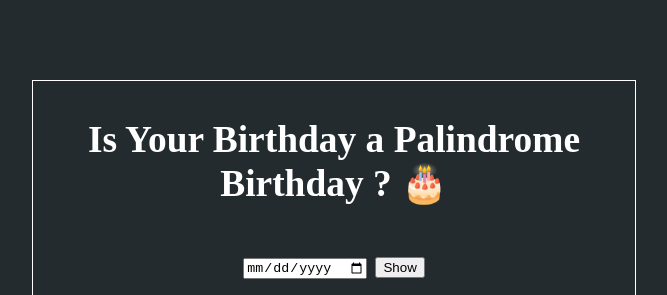
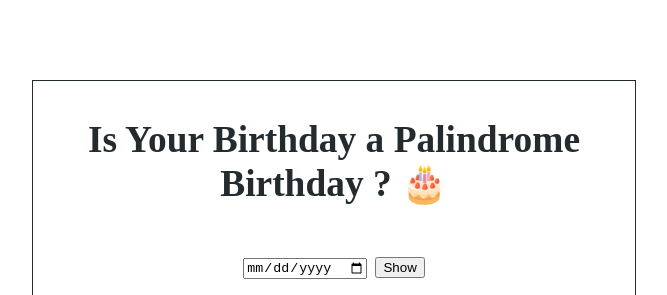
Before and after one commit to ayush65/Is--YOUR-BIRTHDAY-A-PALINDROM-NEOG-CAMP-mark13, a plain HTML site: page index.html in a window 1280 px wide. Shown: the top 295 px of the page, without its empty margins (48-715 px from the left). Drawn offline with Linux system fonts and the light colour scheme.

Commit message:
update style.css

```diff
--- a/style.css
+++ b/style.css
@@ -3,8 +3,8 @@ body {
   padding: 3rem;
   box-sizing: border-box;
   height: 150vh;
-  background-color: #242B2E;
-  color: white;
+  background-color: white;
+  color: #242B2E;
   max-width: 700px ;
   font-size: xx-large;
 
@@ -14,7 +14,7 @@ body {
 
 
 main {
-  border: 1px solid white;
+  border: 1px solid #242B2E;
   text-align: center;
   height: 200%;
 }
```
